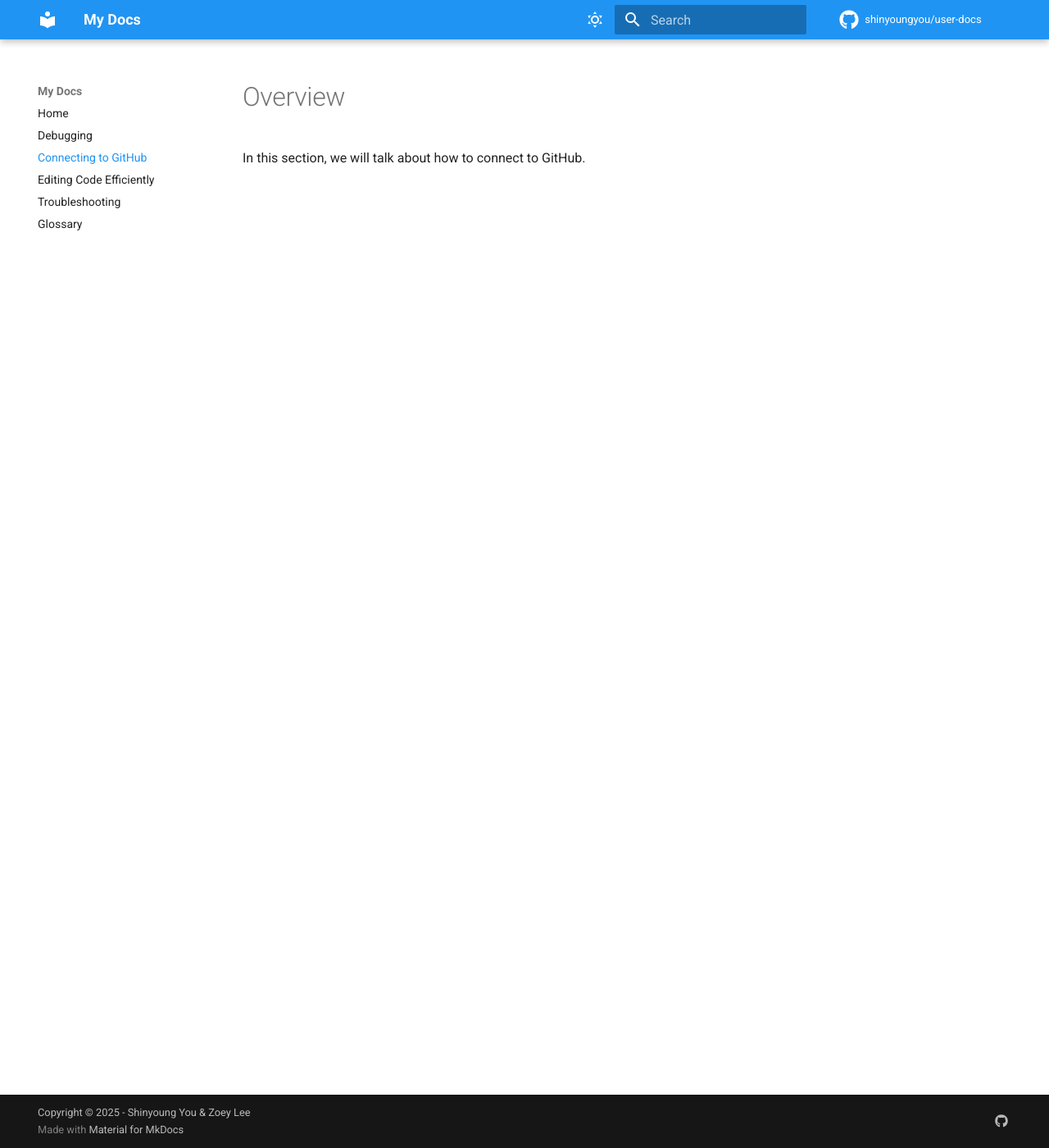
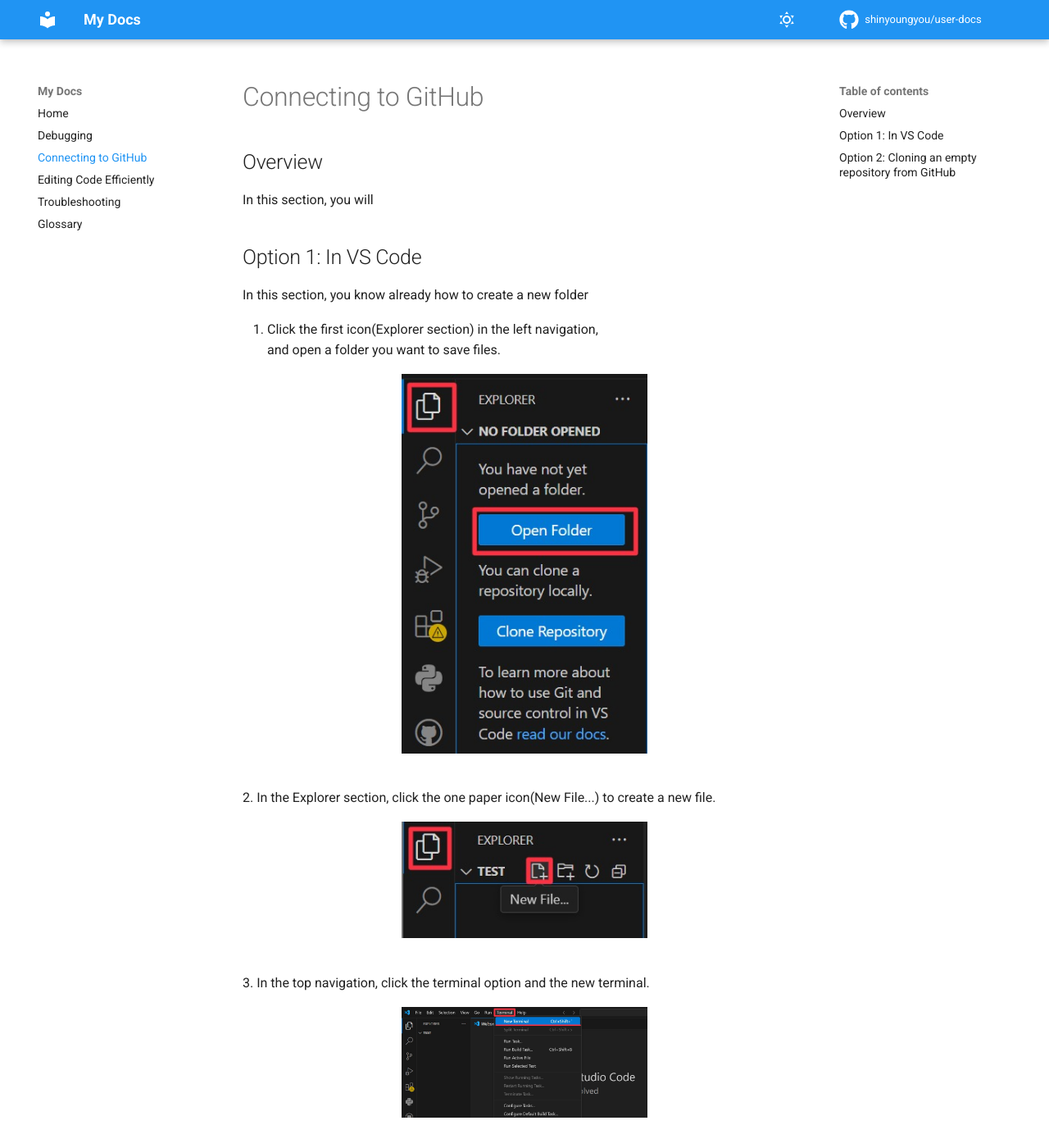
Before and after one commit to shinyoungyou/user-docs, an MkDocs documentation site: the page built from docs/pages/connect-github.md, in a window 1280 px wide and 1400 px high. Shown: the whole window at 82% size. Built offline with MkDocs 1.6.1 and Material for MkDocs 9.7.7, drawn with Linux system fonts in a browser that asks for light colours; comment, search, counter and statistics services are not loaded; some of the changed text lies outside the part shown.

Commit message:
Add option1 in connecting to GitHub section

```diff
--- a/docs/pages/connect-github.md
+++ b/docs/pages/connect-github.md
@@ -1,2 +1,56 @@
-# Overview
-In this section, we will talk about how to connect to GitHub.
+# Connecting to GitHub
+
+## Overview
+In this section, you will
+
+
+## Option 1: In VS Code
+In this section, you know already how to create a new folder
+
+1. Click the first icon(Explorer section) in the left navigation,<br>and open a folder you want to save files.
+
+<figure markdown="span">
+  ![Image title](images/step1.jpg){ width="300" }
+</figure>
+<br>
+2. In the Explorer section, click the one paper icon(New File...) to create a new file.
+
+<figure markdown="span">
+  ![Image title](images/step2.jpg){ width="300" }
+</figure>
+<br>
+3. In the top navigation, click the terminal option and the new terminal.
+
+<figure markdown="span">
+  ![Image title](images/step3.jpg){ width="300" }
+</figure>
+<br>
+4. Type the command below to initialize a local Git repository in the terminal
+> git init
+
+<br>5. Click the third icon(Source Control) in the left navigation
+
+<figure markdown="span">
+  ![Image title](images/step5.jpg){ width="300" }
+</figure>
+<br>
+6. Click the Publish Branch button
+
+<figure markdown="span">
+  ![Image title](images/step6.jpg){ width="300" }
+</figure>
+<br>
+7. Click the Allow button, and sign in using GitHub
+
+<figure markdown="span">
+  ![Image title](images/step7.jpg){ width="300" }
+</figure>
+<br>
+8. Choose whether to make the repository public or private
+
+<figure markdown="span">
+  ![Image title](images/step8.jpg){ width="300" }
+</figure>
+
+
+## Option 2: Cloning an empty repository from GitHub
--- a/mkdocs.yml
+++ b/mkdocs.yml
@@ -29,10 +29,15 @@ theme:
 
 markdown_extensions:
   - admonition
+  - attr_list
+  - md_in_html
+  - pymdownx.blocks.caption
 
 repo_url: https://github.com/shinyoungyou/user-docs
 repo_name: shinyoungyou/user-docs
 
+plugins:
+  - glightbox
 
 extra:
   social:
```
Also changed, not shown: docs/pages/images/step1.jpg (added), docs/pages/images/step2.jpg (added), docs/pages/images/step3.jpg (added), docs/pages/images/step5.jpg (added), docs/pages/images/step6.jpg (added), docs/pages/images/step7.jpg (added), docs/pages/images/step8.jpg (added).
